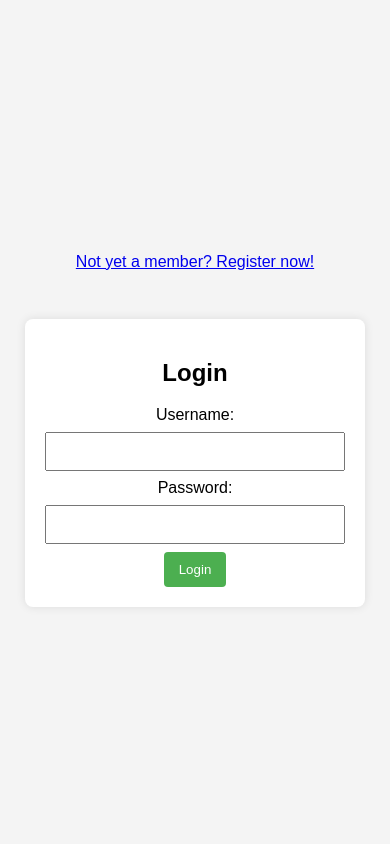
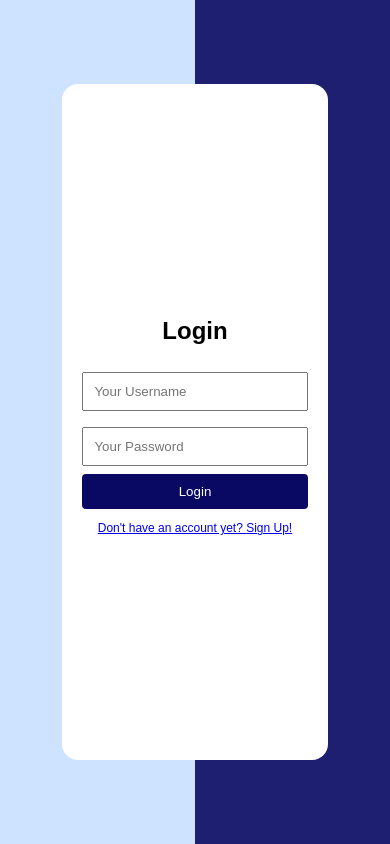
Before and after one commit to Mohammad10100/adminpanelphp, a PHP site: page / in a window 390 px wide. Run offline with PHP 8.4, Linux system fonts and the light colour scheme; some libraries are stand-ins or nearby versions.

Commit message:
style: styling and media query

```diff
--- a/css/style.css
+++ b/css/style.css
@@ -12,40 +12,43 @@ body {
 
 #switchForm{
     display: flex;
+    font-size: 12px;
+    margin-bottom: 2rem;
 }
 
 form {
-    background-color: #ffffff;
     padding: 20px;
-    border-radius: 8px;
-    box-shadow: 0 0 10px rgba(0, 0, 0, 0.1);
     width: 300px;
     text-align: center;
+    padding: 0px 20px;
 }
 
 .forms {
     display: flex;
     justify-content: center;
     align-items: center;
+
 }
 input {
     width: 100%;
     padding: 10px;
     margin: 8px 0;
     box-sizing: border-box;
+    outline: none;
 }
 
 button {
-    background-color: #4caf50;
+    background-color: #090963;
     color: white;
     padding: 10px 15px;
+    width: 100%;
     border: none;
     border-radius: 4px;
     cursor: pointer;
 }
 
 button:hover {
-    background-color: #45a049;
+    background-color: #000031;
 }
 
 .container{
@@ -63,3 +66,102 @@ li{
     display: flex;
     align-items: start;
 }
+
+
+.bg, .center{
+    min-height: 100vh;
+    min-width: 100vw;
+    display: flex;
+}
+.left, .right{
+    min-height: 100%;
+    min-width: 50%;
+    display: flex;
+}
+.center{
+    align-items: center;
+    justify-content: center;
+    position: absolute;
+    top: 0;
+    left: 0;
+}
+.foreground{
+    display: flex;
+    height: 80vh;
+    width: 85vw;
+    margin: 1rem;
+    border-radius: 1rem;
+    overflow: hidden;
+    justify-content: center;
+    align-items: center;
+    z-index: 2;
+}
+
+.left{
+    background-color: #CEE3FF;
+}
+.right{
+    background-color: #1E1F71;
+}
+.fg_left{
+    background-color: #FFFFFF;
+    display: flex;
+    flex-direction: column;
+    align-items: center;
+    justify-content: center;
+}
+
+.fg_right{
+    background-color: #E6F2FF;
+    display: flex;
+    flex-direction: column;
+    align-items: center;
+    justify-content: center;
+}
+
+#messegehead{
+    margin: 2rem;
+    margin-bottom: 0;
+}
+
+#foregroundimg{
+    height: 50%;
+    width: 80%;
+}
+
+
+
+@media only screen and (max-width: 600px) {
+    .fg_right {
+        display: none;
+        width: 100%;
+    }
+    img{
+        display: none;
+    }
+    .fg_left{
+        border-radius: 1rem;
+        width: 80%;
+    }
+    form{
+        width: 90%;
+    }
+}
+
+@media only screen and (min-width: 601px) and (max-width: 800px) {
+    .fg_right {
+        display: flex;
+        width: 20vw;
+    }
+    img{
+        display: flex;
+        size: 4rem;
+    }
+    .fg_left{
+        border: none;
+        width: 80vw;
+    }
+    .forms{
+        width: 90%;
+    }
+  }
--- a/index.php
+++ b/index.php
@@ -12,18 +12,21 @@
 <script src="https://ajax.googleapis.com/ajax/libs/jquery/2.1.1/jquery.min.js"></script>
 <body>
 
-    <a id="switchForm" href="#">
-        <p>Not yet a member? Register now!</p>
-    </a>
+    <div class="container">
+        <div class="bg">
+            <span class="left "></span>
+            <span class="right "></span>
+        </div>
+        <div class="center">
+            <div class="foreground">
+                <span class="left fg_left">
                     <p id="messegehead"></p>
                     <div class="forms">
                     <form id="signupForm" action="./auth/signup.php" method="POST" style="display:none">
                         <h2>Sign Up</h2>
-        <label for="signupUsername">Username:</label>
-        <input type="text" name="username" required>
+                        <input type="text" name="username" placeholder="Enter Username" required>
 
-        <label for="signupPassword">Password:</label>
-        <input type="password" name="password" required>
+                        <input type="password" name="password" placeholder="Enter Password" required>
 
                         <p id="messegebottom"></p>
 
@@ -43,14 +46,22 @@
 
                     <form id="loginForm" action="./auth/login.php" method="POST">
                         <h2>Login</h2>
-        <label for="loginUsername">Username:</label>
-        <input type="text"  name="username" required>
+                        <input type="text"  name="username" placeholder="Your Username" required>
 
-        <label for="loginPassword">Password:</label>
-        <input type="password" name="password" required>
+                        <input type="password" name="password" placeholder="Your Password" required>
 
                         <button type="submit">Login</button>
                     </form>
+                    </div>
+                    <a id="switchForm" href="#">
+                    <p>Don't have an account yet? <span>Sign Up!</span></p>
+                    </a>
+                </span>
+                <span class="right fg_right">
+                    <img id="foregroundimg" src="./images/foregroundimg.png" alt="">
+                </span>
+            </div>
+        </div>
     </div>
 
 </body>
```
Also changed, not shown: images/foregroundimg.png (added). Lines whose indentation alone changed are shown as unchanged.
